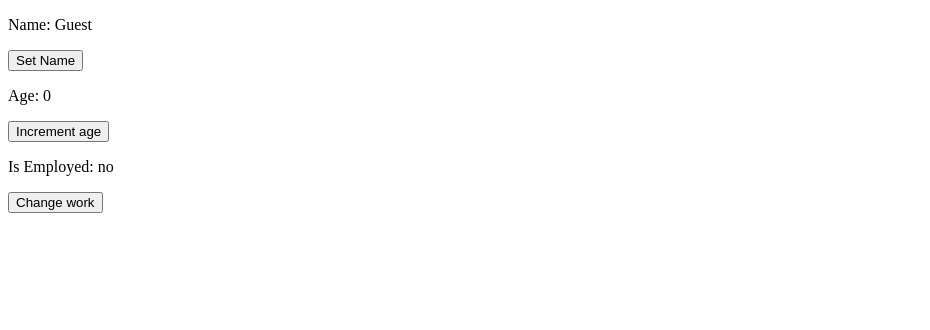
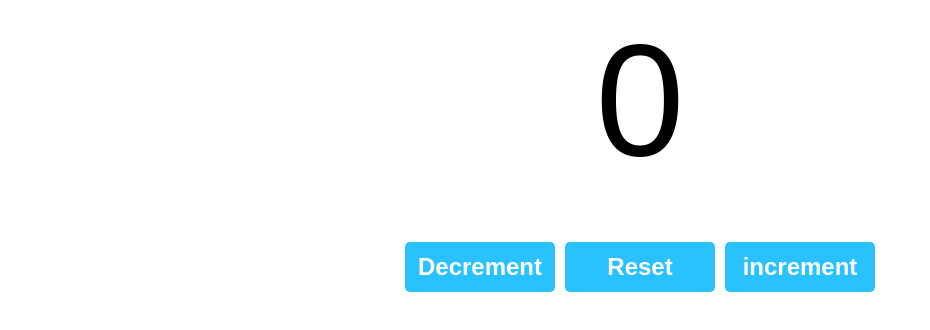
Before and after one commit to Hjordt98/bro_code_react, a React (Vite) app in the folder my-react-app/: page / in a window 1280 px wide. Shown: the top 330 px of the page, without its empty margins (0-930 px from the left). Built offline with nearby package versions, Linux system fonts and the light colour scheme.

Commit message:
ch 8 useState done

```diff
--- a/my-react-app/src/App.jsx
+++ b/my-react-app/src/App.jsx
@@ -1,8 +1,9 @@
 import MyConponent from "./MyComponent";
+import Counter from "./Counter";
 
 function App() {
 
-  return(<MyConponent/>);
+  return(<Counter/>);
 
 }
 
--- /dev/null
+++ b/my-react-app/src/Counter.jsx
@@ -0,0 +1,32 @@
+import React, {useState} from 'react'
+
+function Counter(){
+
+    const [count, setCount] = useState(0);
+
+    const increment = () => {
+        setCount(count + 1)
+    }
+
+    const decrement = () => {
+        setCount(count - 1)
+    }
+
+    const reset = () => {
+        setCount(0)
+    }
+
+    return(
+        <div className='counter-container'>
+
+            <p className='count-display'>{count}</p>
+            <button className='counter-button' onClick={decrement}>Decrement</button>
+            <button className='counter-button' onClick={reset}>Reset</button>
+            <button className='counter-button' onClick={increment}>increment</button>
+
+        </div>
+    );
+
+}
+
+export default Counter
--- a/my-react-app/src/index.css
+++ b/my-react-app/src/index.css
@@ -1,25 +1,27 @@
-.list-category{
-    font-size: 2.5em;
-    font-weight: bold;
-    color: hsl(0, 0%, 20%);
-    margin-bottom: 10px;
-    text-align: center;
-    border: 3px solid;
-    border-radius: 5px;
-    background-color: hsl(185, 100%, 50%);
+.counter-container{
+  text-align: center;
+  font-family: Arial, sans-serif;
 }
 
-
-.list-items li{
-  font-size: 2em;
-  list-style: none;
-  color: hsl(0, 0%, 25%);
-  text-align: center;
-  margin: 0;
+.count-display{
+  font-size: 10em;
+  margin-top: 0;
+  margin-bottom: 50px;
 }
 
-
-.list-items li:hover{
-  color: hsl(0, 0%, 45%);
+.counter-button{
+  width: 150px;
+  height: 50px;
+  font-size: 1.5em;
+  font-weight: bold;
+  margin: 0px 5px ;
+  background-color: hsl(197, 100%, 58%);
+  color: white;
+  border: none;
+  border-radius: 5px ;
   cursor: pointer;
 }
+
+.counter-button:hover{
+  background-color: hsl(197, 100%, 48%);
+}
```
